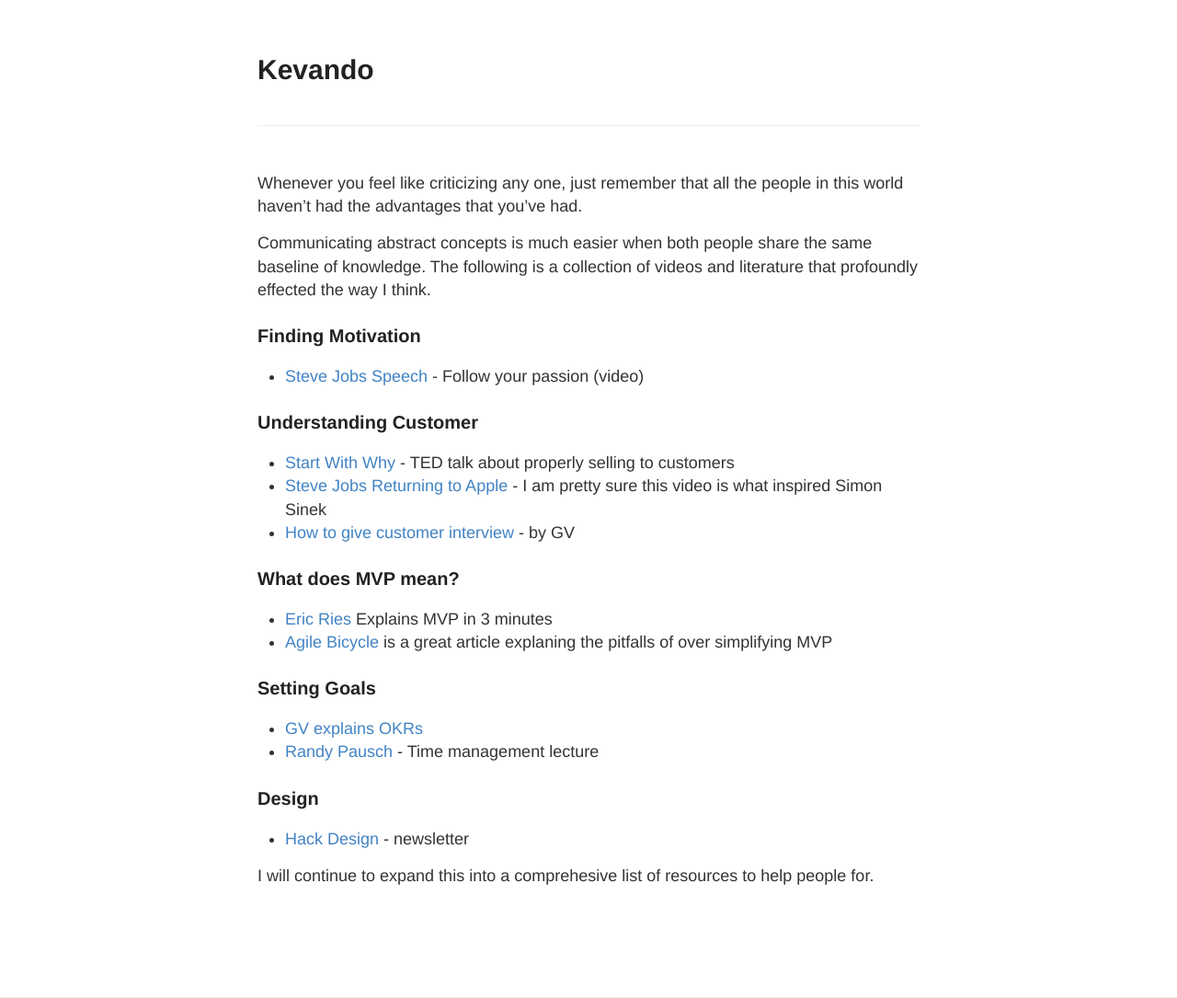
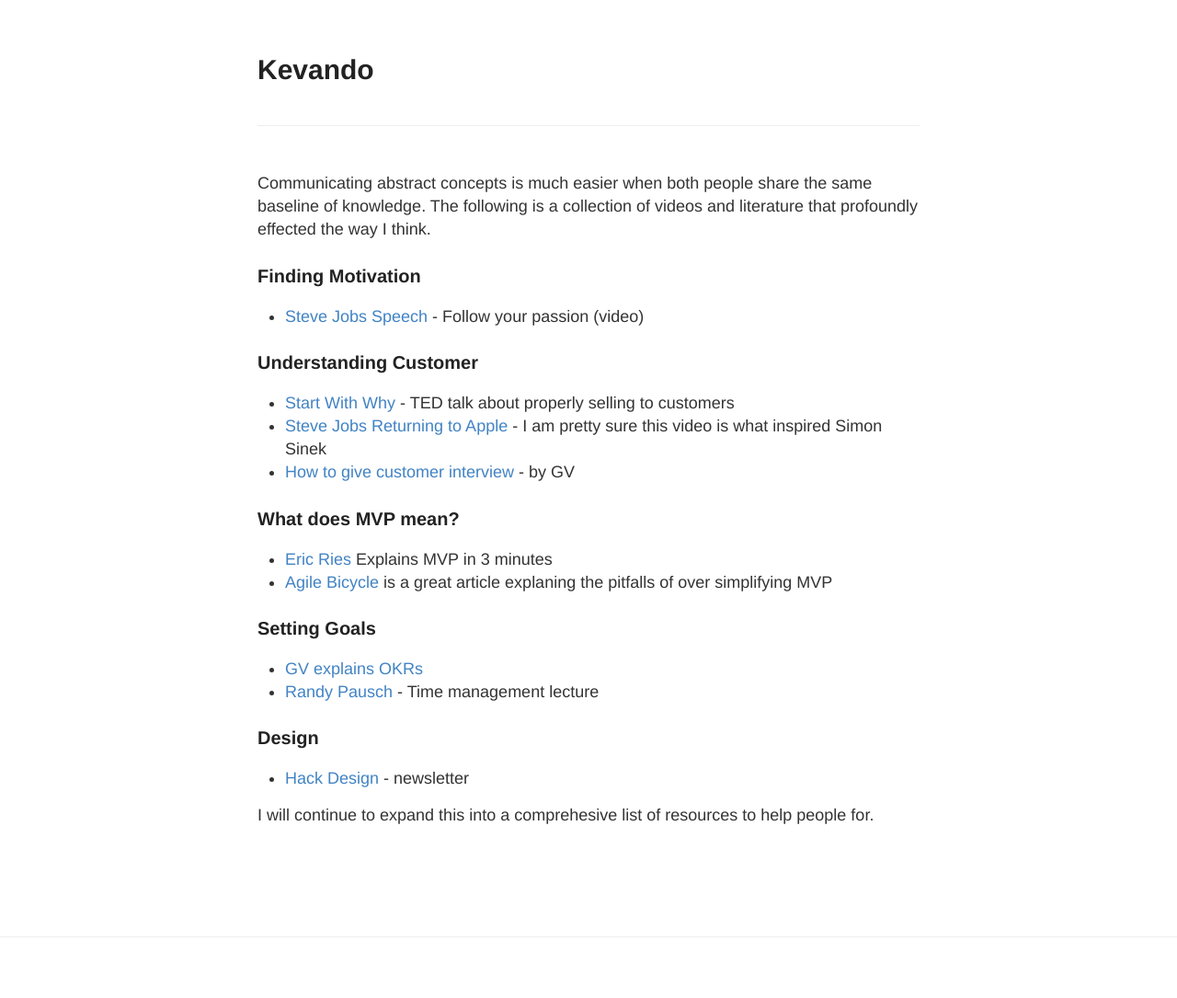
Before and after one commit to kevando/kevando.github.io, a Jekyll site: the page built from index.md, in a window 1280 px wide. Shown: the whole page at 92% size. Built offline with Jekyll 4.4.1, drawn with Linux system fonts in a browser that asks for light colours; Markdown is read by kramdown in place of the engine named in the settings; after the commit the page ends 1019 px from its top, so only the background shows below that.

Commit message:
moving a quote

```diff
--- a/index.md
+++ b/index.md
@@ -2,7 +2,6 @@
 layout: default
 ---
 
-> Whenever you feel like criticizing any one, just remember that all the people in this world haven’t had the advantages that you’ve had.
 
 Communicating abstract concepts is much easier when both people share the same baseline of knowledge. The following is a collection of videos and literature that profoundly effected the way I think.
 
```
